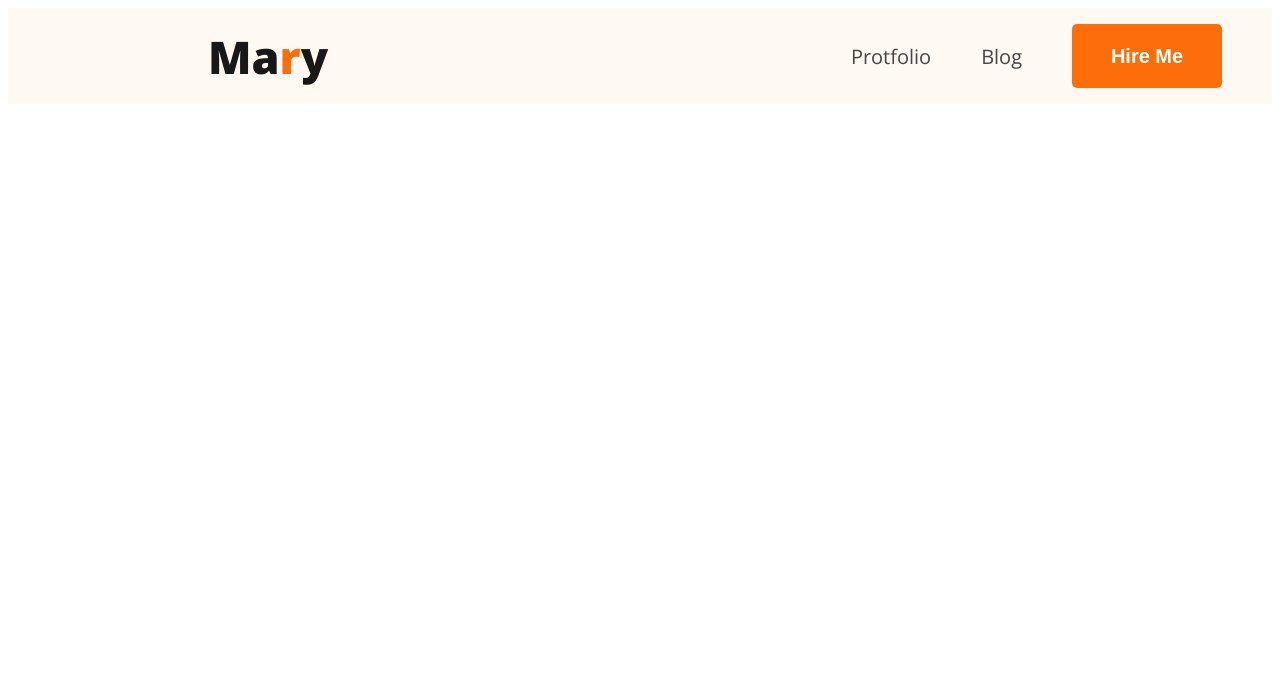
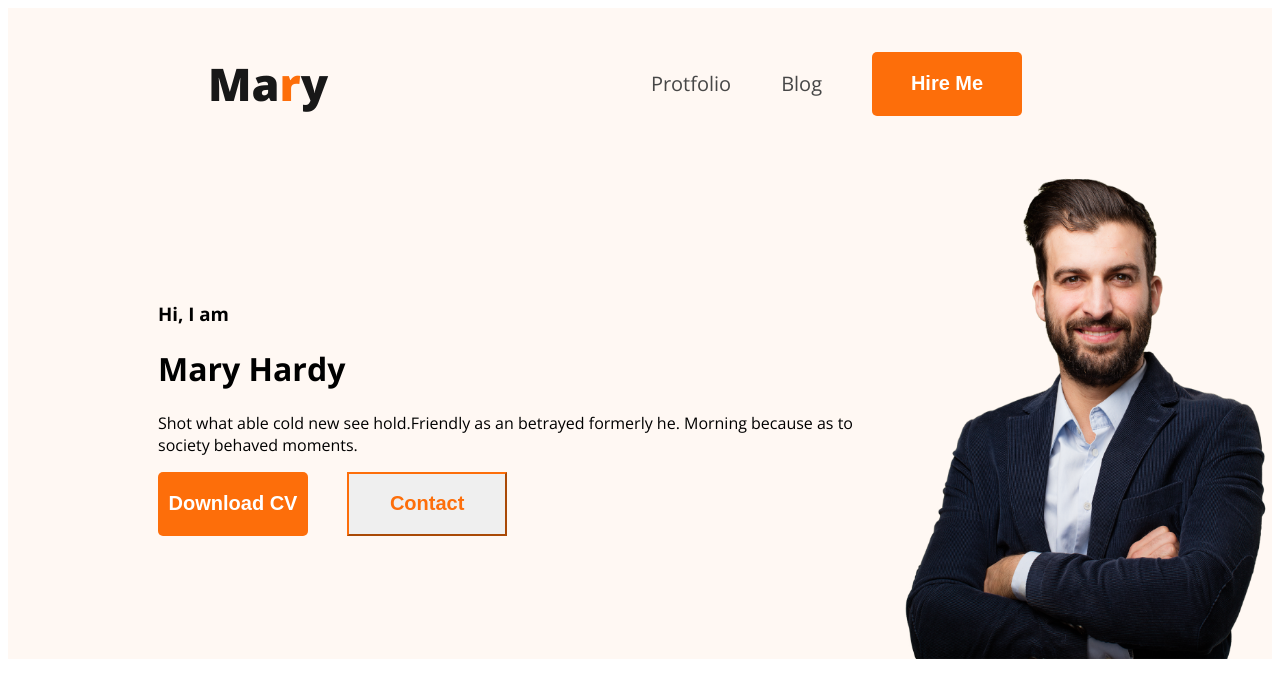
Before and after one commit to smile995/practice2, a plain HTML site: page index.html in a window 1280 px wide. Drawn offline with nearby package versions, Linux system fonts and the light colour scheme.

Commit message:
update the image

```diff
--- a/design.css
+++ b/design.css
@@ -1,6 +1,7 @@
 /* shared style */
 body{
     font-family: 'Open Sans', sans-serif;
+
 }
 .primary-btn{
     border-radius: 5px;
@@ -13,12 +14,26 @@ nav{
     justify-content: space-between;
     align-items: center;
     background-color: #FFF8F3;
+    margin: 0px 200px; */
+    padding-right: 30px;
+    /* padding: 0px 150px; */
 }
 #nav-tittle{
     color: #181818;
     font-size: 45px;
     font-weight: 800;
-    margin: 0px 200px;
+    /* margin: ; */
+
+}
+#contact{
+    width: 160px;
+    height: 64px;
+    color: #FD6E0A;
+    text-align: center;
+    font-size: 20px;
+    font-weight: 700;
+    border-color: #FD6E0A;
+    margin-left: 35px;
 
 }
 #only{
@@ -27,7 +42,7 @@ nav{
     font-weight: 700;
     width: 150px;
     height: 64px;
-    padding: 18px 36 px;
+    /* padding: 18px 36 px; */
 }
 .orange-color{
   color: #FD6E0A;
@@ -51,3 +66,16 @@ header{
     background-color: #FFF8F3;
 
 }
+.banner{
+    /* padding 30px 30px 30px 150px;  */
+    display: flex;
+    align-items: center;
+}
+#profile{
+    width: 400px;
+    height: 500px;
+    /* background: url(<path-to-image>), lightgray -192.573px 0px / 173.656% 100% no-repeat; */
+}
+#text{
+    padding-left: 150px;
+}
--- a/index.html
+++ b/index.html
@@ -20,7 +20,14 @@
             </ul>
         </nav>
         <div class="banner">
-
+            <div id="text">
+                <h3 id="banner-greating">Hi, I  am</h3>
+                <h1 banner-name>Mary Hardy</h1>
+                <p id="banner-description">Shot what able cold new see hold.Friendly as an betrayed formerly he. Morning because as to society behaved moments.</p>
+                <button class="primary-btn" id="only">Download CV</button>
+                <button id="contact">Contact</button>
+            </div>
+            <img id="profile" src="images/hardy.png" alt="">
         </div>
 
     </header>
```
